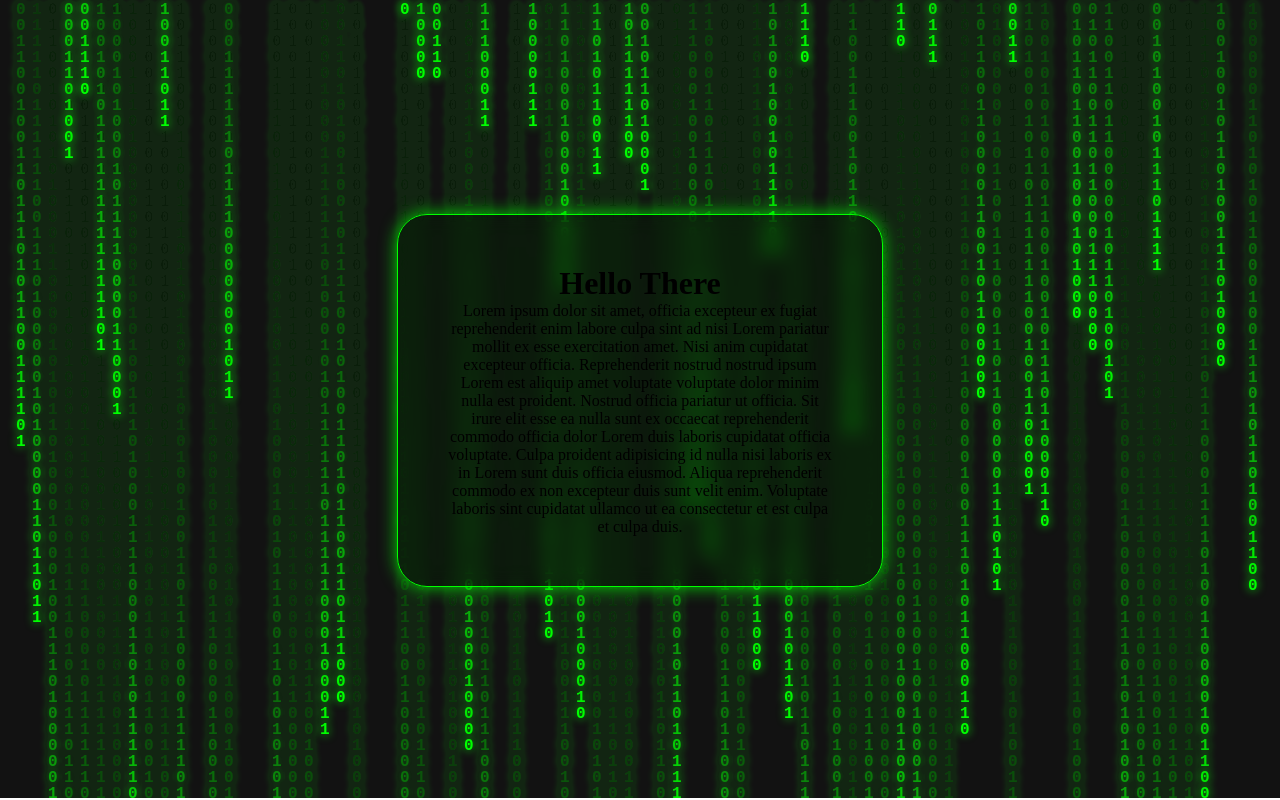
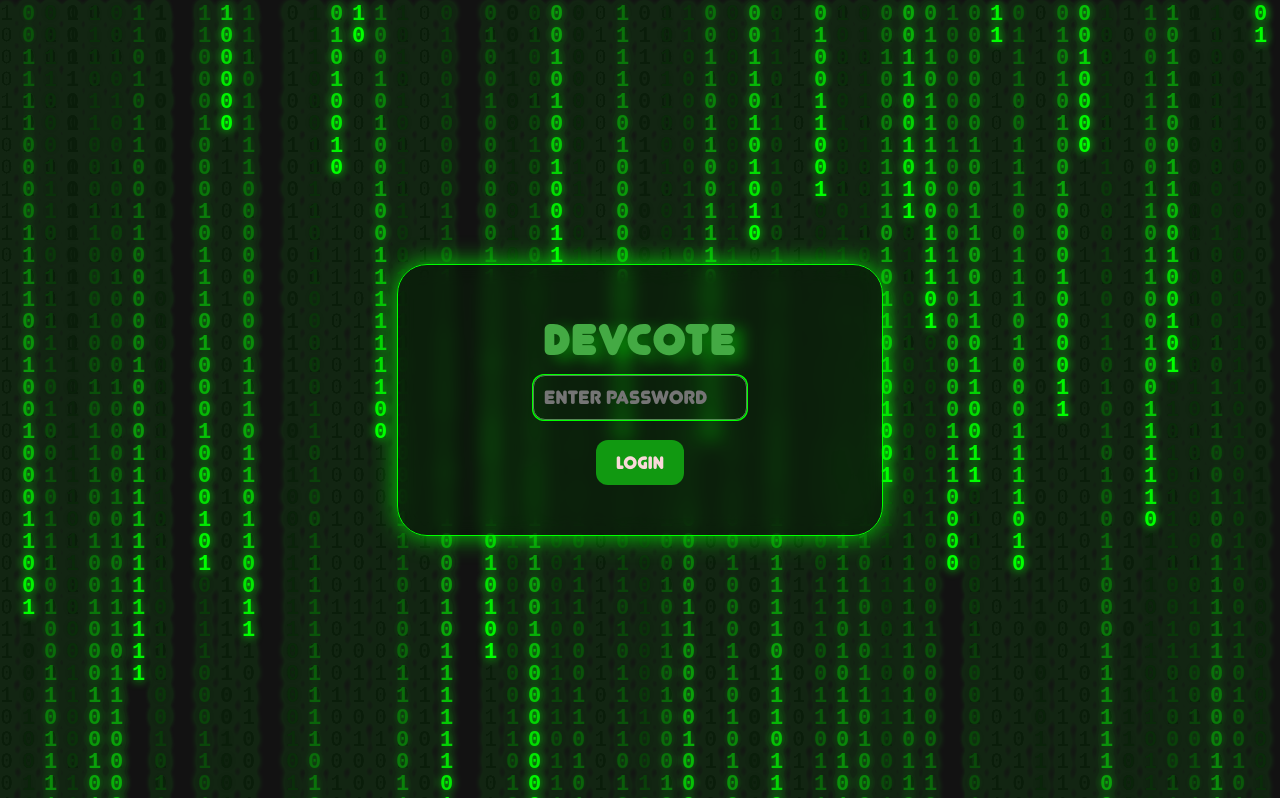
Before and after one commit to devCote/test-theme, a React (Vite) app: page / in a window 1280 px wide. Built offline with nearby package versions, Linux system fonts and the light colour scheme.

Commit message:
matrix fix

```diff
--- a/src/App.tsx
+++ b/src/App.tsx
@@ -3,25 +3,16 @@ import MatrixRainEffect from "./MatrixRain";
 
 function App() {
   return (
-    <div className='app-container'>
+    <div className="app-container">
       <div className="matrix-container">
-        <MatrixRainEffect />
+         <MatrixRainEffect />
       </div>
       <div className="content-container">
-        <h1>Hello There</h1>
-        <p>
-          Lorem ipsum dolor sit amet, officia excepteur ex fugiat reprehenderit
-          enim labore culpa sint ad nisi Lorem pariatur mollit ex esse
-          exercitation amet. Nisi anim cupidatat excepteur officia.
-          Reprehenderit nostrud nostrud ipsum Lorem est aliquip amet voluptate
-          voluptate dolor minim nulla est proident. Nostrud officia pariatur ut
-          officia. Sit irure elit esse ea nulla sunt ex occaecat reprehenderit
-          commodo officia dolor Lorem duis laboris cupidatat officia voluptate.
-          Culpa proident adipisicing id nulla nisi laboris ex in Lorem sunt duis
-          officia eiusmod. Aliqua reprehenderit commodo ex non excepteur duis
-          sunt velit enim. Voluptate laboris sint cupidatat ullamco ut ea
-          consectetur et est culpa et culpa duis.
-        </p>
+        <h1 className="user">devcote</h1>
+        <div className="input-container">
+          <input type="password" placeholder="Enter password" />
+        </div>
+        <button className="button">Login</button>
       </div>
     </div>
   );
--- a/src/MatrixRain.tsx
+++ b/src/MatrixRain.tsx
@@ -6,7 +6,7 @@ function MatrixRainEffect() {
 
   useEffect(() => {
     const matrixOptions = {
-      font_size: 16,
+      font_size: 22,
       width: window.innerWidth,
       height: window.innerHeight,
       font: 'monospace',
```
